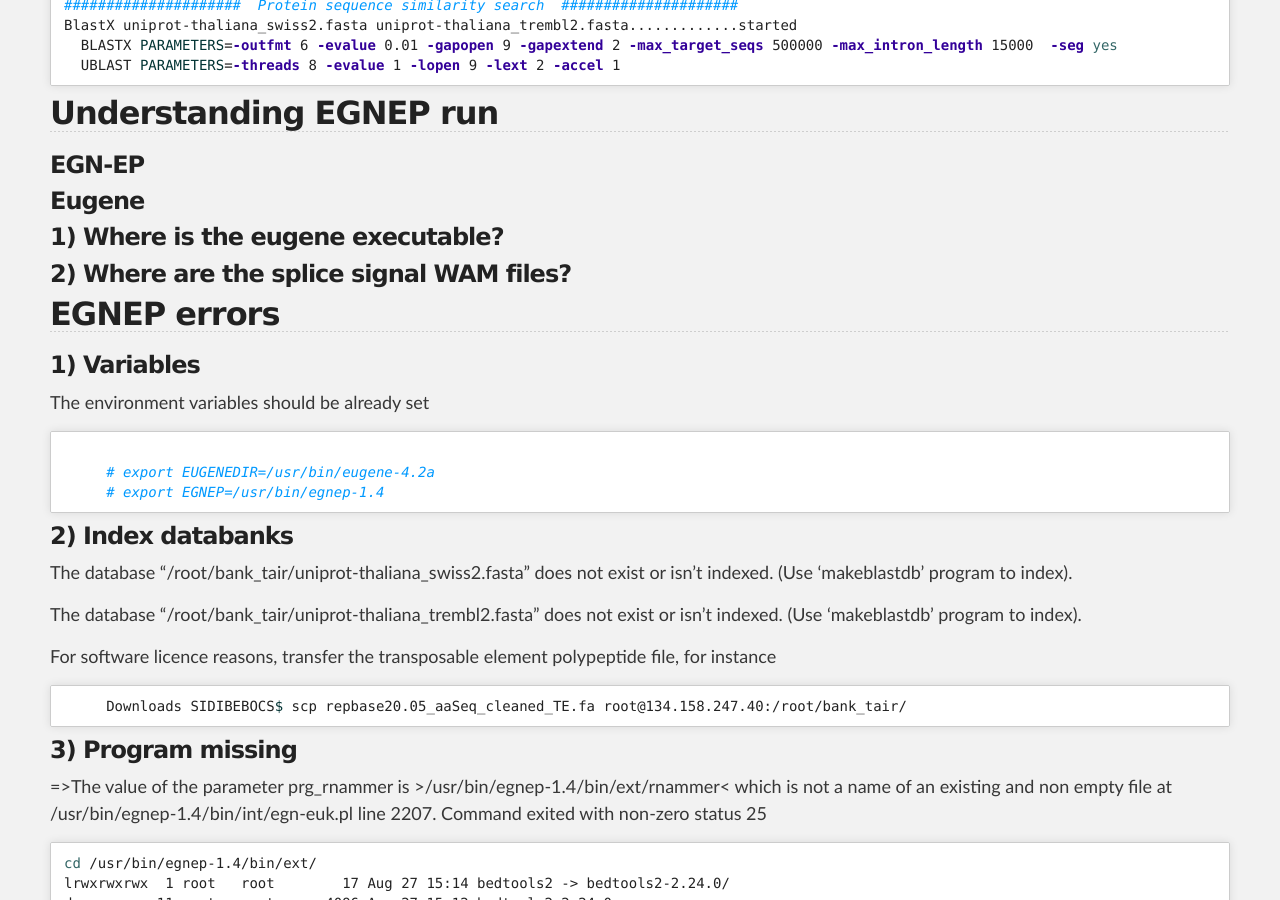
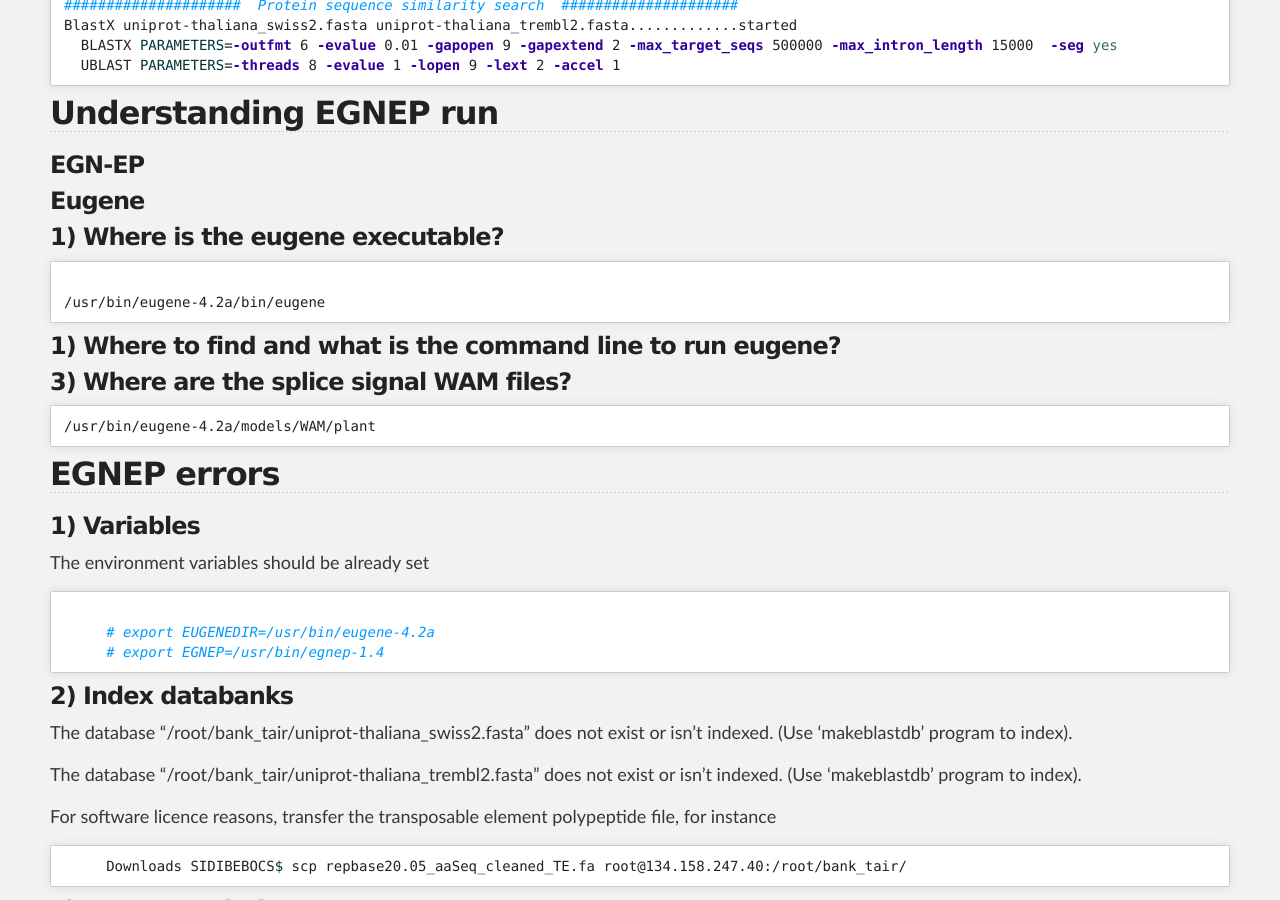
Before and after one commit to SouthGreenPlatform/trainings, a Jekyll site: the page built from _pages/annotation/Eugene/exercice_eugene_appliance_cor.md, in a window 1280 px wide and 900 px high, scrolled down 2087 px. Built offline with Jekyll 4.4.1, drawn with Linux system fonts in a browser that asks for light colours; nearby versions of some CDN libraries; some of the changed text lies outside the part shown.

Commit message:
Update exercice_eugene_appliance_cor.md

```diff
--- a/_pages/annotation/Eugene/exercice_eugene_appliance_cor.md
+++ b/_pages/annotation/Eugene/exercice_eugene_appliance_cor.md
@@ -108,7 +108,21 @@ BlastX uniprot-thaliana_swiss2.fasta uniprot-thaliana_trembl2.fasta.............
 
 ### 1) Where is the eugene executable?
 
-### 2) Where are the splice signal WAM files?
+{% highlight bash %}
+/usr/bin/eugene-4.2a/bin/eugene
+{% endhighlight %}
+
+### 1) Where to find and what is the command line to run eugene?
+
+{% highlight bash %}
+
+{% endhighlight %}
+
+### 3) Where are the splice signal WAM files?
+
+{% highlight bash %}
+/usr/bin/eugene-4.2a/models/WAM/plant
+{% endhighlight %}
 
 ## EGNEP errors
 
```
Also changed, not shown: other parts of _pages/annotation/Eugene/exercice_eugene_appliance_cor.md (+1 -1 lines).
